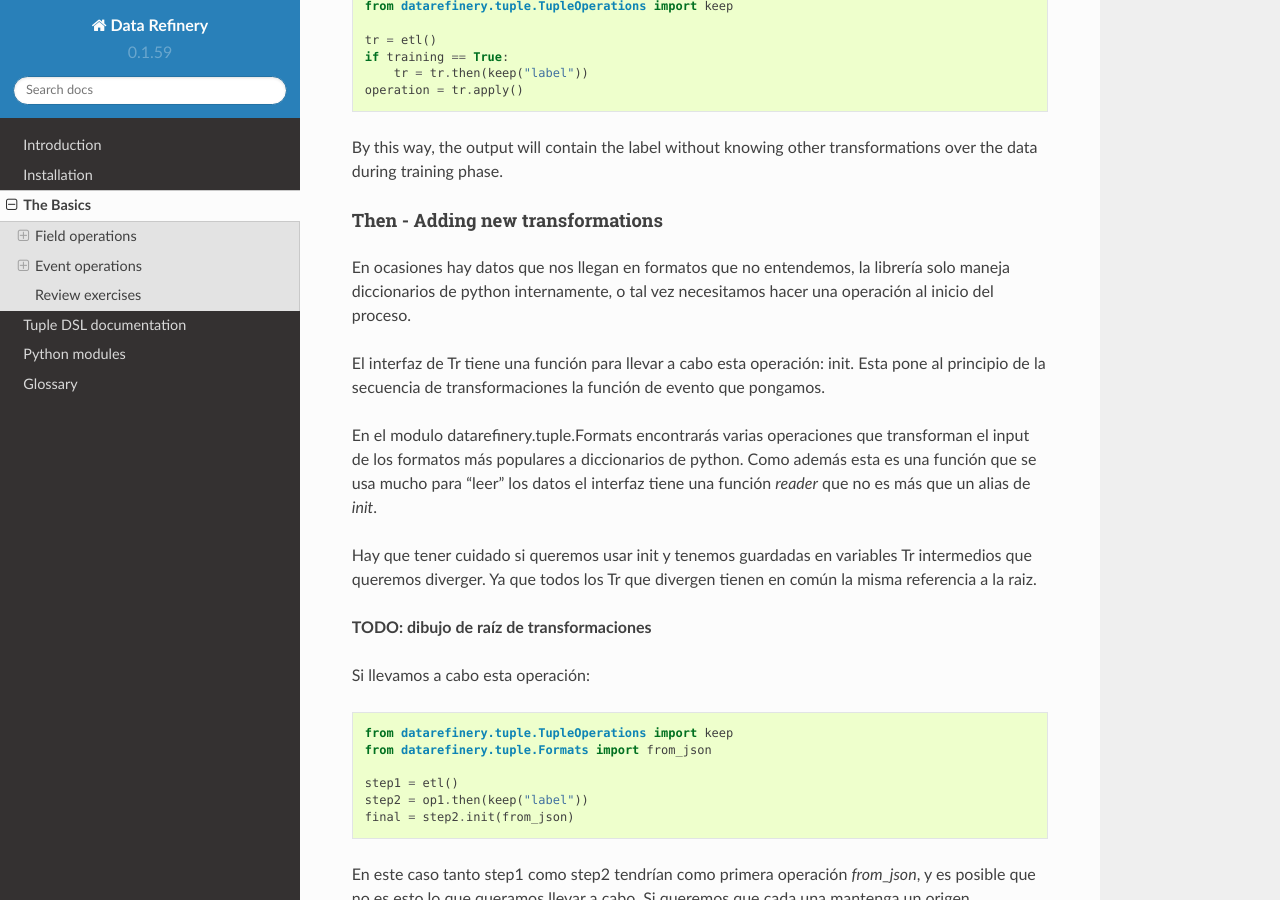
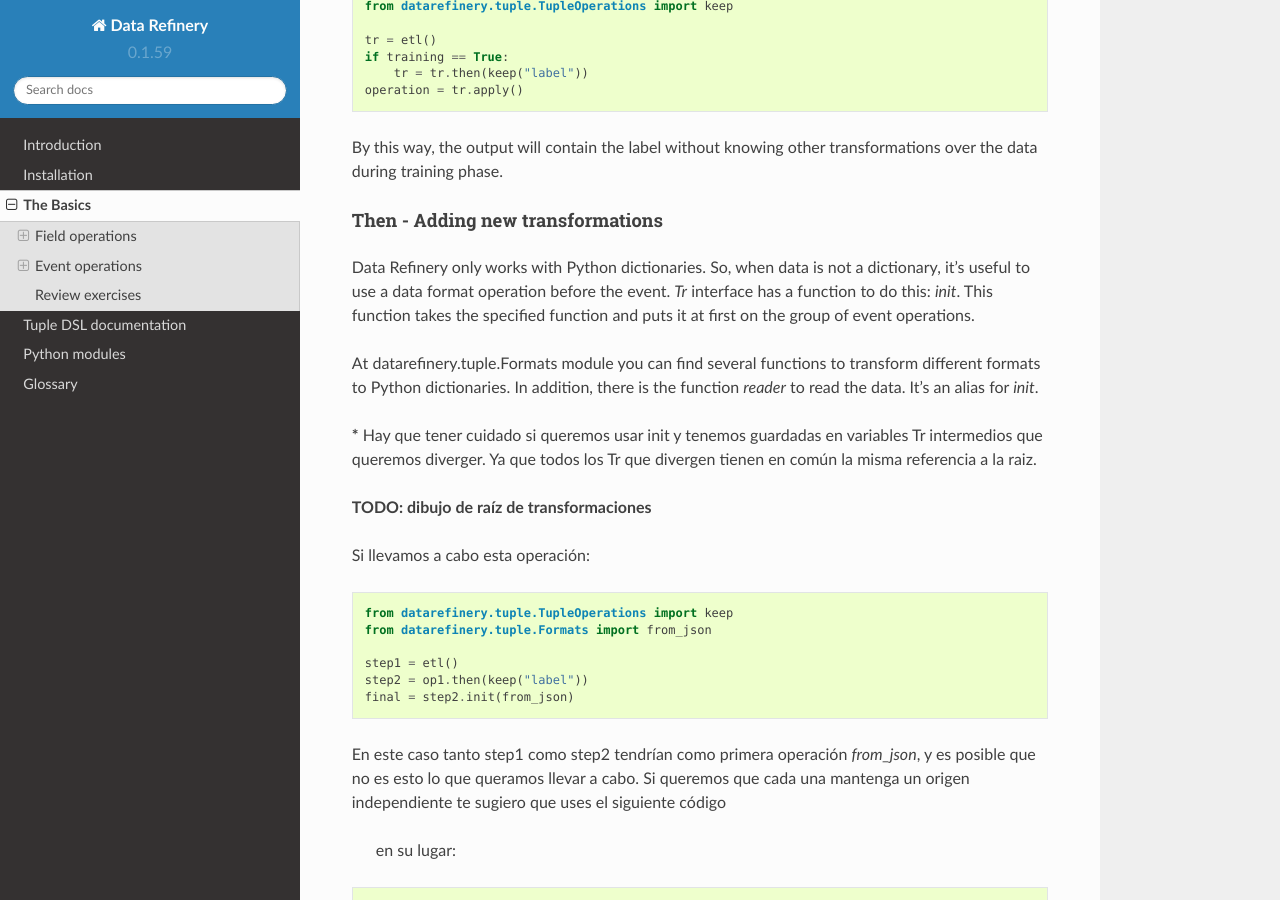
Before and after one commit to BBVA/data-refinery, a Sphinx documentation site: the page built from docs/source/thebasics.rst, in a window 1280 px wide and 900 px high, scrolled down 12654 px. Built offline with Sphinx 7.4.7 and the Read the Docs theme 2.0.0, drawn with Linux system fonts in a browser that asks for light colours.

Commit message:
Translate Adding new transformations

```diff
--- a/docs/source/thebasics.rst
+++ b/docs/source/thebasics.rst
@@ -655,17 +655,15 @@ By this way, the output will contain the label without knowing other transformat
 Then - Adding new transformations
 .................................
 
-En ocasiones hay datos que nos llegan en formatos que no entendemos, la librería solo maneja diccionarios de python
-internamente, o tal vez necesitamos hacer una operación al inicio del proceso.
+Data Refinery only works with Python dictionaries. So, when data is not a dictionary, it's useful to use a data format
+operation before the event.
+*Tr* interface has a function to do this: *init*. This function takes the specified function and puts it at first on
+the group of event operations.
 
-El interfaz de Tr tiene una función para llevar a cabo esta operación: init. Esta pone al principio de la secuencia
-de transformaciones la función de evento que pongamos.
+At datarefinery.tuple.Formats module you can find several functions to transform different formats to Python
+dictionaries. In addition, there is the function *reader* to read the data. It's an alias for *init*.
 
-En el modulo datarefinery.tuple.Formats encontrarás varias operaciones que transforman el input de los formatos más
-populares a diccionarios de python. Como además esta es una función que se usa mucho para "leer" los datos el interfaz
-tiene una función *reader* que no es más que un alias de *init*.
-
-Hay que tener cuidado si queremos usar init y tenemos guardadas en variables Tr intermedios que queremos diverger.
+***** Hay que tener cuidado si queremos usar init y tenemos guardadas en variables Tr intermedios que queremos diverger.
 Ya que todos los Tr que divergen tienen en común la misma referencia a la raiz.
 
 **TODO: dibujo de raíz de transformaciones**
```
